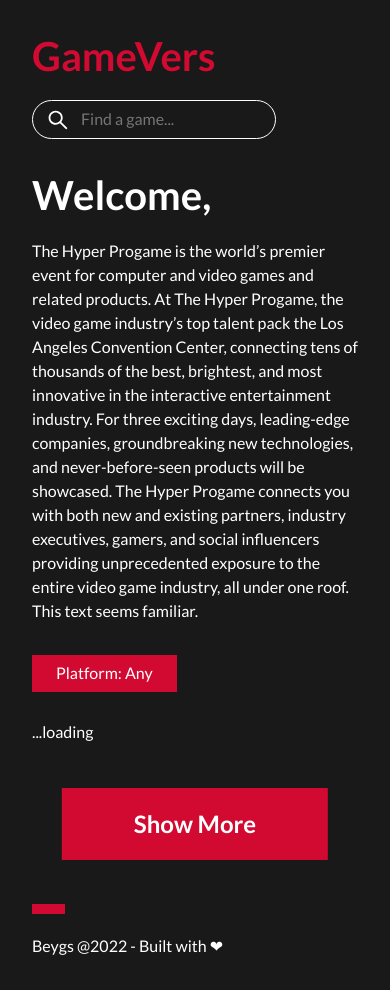
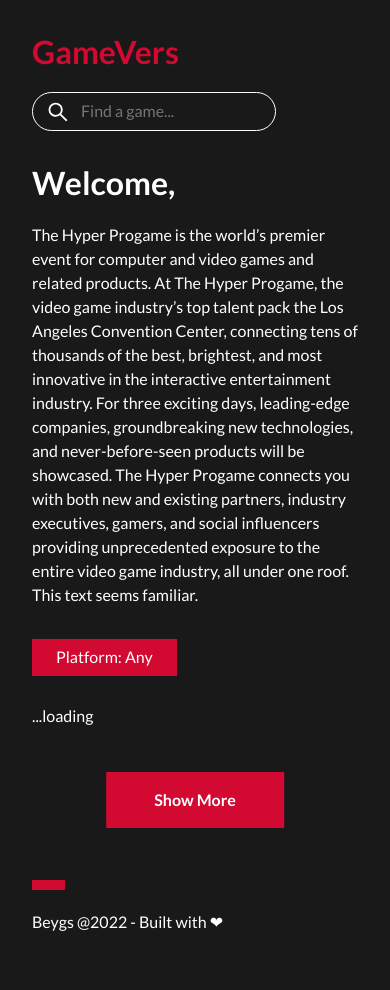
Before and after one commit to Beygs/GameVers, a website built with webpack: page index.html in a window 390 px wide. After the commit the page ends 966 px from the top, so only its background shows below. Built offline with nearby package versions, Linux system fonts and the light colour scheme; files whose address does not match are found by name.

Commit message:
raisponsive

```diff
--- a/src/index.ts
+++ b/src/index.ts
@@ -10,6 +10,8 @@ export let previous_path: string;
 
 const setRoute = (): boolean => {
   const pageContent = document.getElementById('app');
+
+  window.scrollTo(0, 0);
 
   if (pageContent) {
 
--- a/src/scss/abstracts/_mixins.scss
+++ b/src/scss/abstracts/_mixins.scss
@@ -2,8 +2,8 @@
   font-size: 4rem;
   font-weight: 700;
 
-  @media screen and (max-width: 700px) {
-    font-size: 2.5rem;
+  @include tablet {
+    font-size: 2rem;
   }
 }
 
@@ -13,3 +13,15 @@
   color: white;
   border: none;
 }
+
+@mixin tablet {
+  @media screen and (max-width: 700px) {
+    @content;
+  }
+}
+
+@mixin mobile {
+  @media screen and (max-width: 500px) {
+    @content;
+  }
+}
--- a/src/scss/layout/_cards_grid.scss
+++ b/src/scss/layout/_cards_grid.scss
@@ -2,4 +2,12 @@
   display: grid;
   grid-gap: spacing("small");
   grid-template-columns: repeat(3, 1fr);
+
+  @media screen and (max-width: 1150px) {
+    grid-template-columns: repeat(2, 1fr);
+  }
+
+  @include tablet {
+    grid-template-columns: repeat(1, 1fr);
+  }
 }
--- a/src/scss/layout/_footer.scss
+++ b/src/scss/layout/_footer.scss
@@ -1,4 +1,6 @@
 footer {
+  margin-top: spacing("large");
+
   .spacer {
     background-color: $red;
     height: 10px;
--- a/src/scss/pages/_page_details.scss
+++ b/src/scss/pages/_page_details.scss
@@ -33,17 +33,26 @@
   .content {
     &__header {
       display: flex;
+      flex-wrap: wrap;
       align-items: center;
       justify-content: space-between;
       margin-bottom: spacing("medium");
 
       .title {
         @include big-heading;
+        width: 70%;
       }
 
       .rating {
         font-size: 1.5rem;
         color: $red;
+
+      }
+      @media screen and (max-width: 1200px) {
+        .title,
+        .rating {
+          width: 100%;
+        }
       }
     }
 
@@ -67,12 +76,24 @@
       &-first {
         .detail {
           width: 25%;
+
+          @include tablet {
+            width: 50%;
+          }
+
+          @include mobile {
+            width: 100%;
+          }
         }
       }
 
       &-last {
         .detail {
           width: 50%;
+
+          @include mobile {
+            width: 100%;
+          }
         }
       }
     }
--- a/src/scss/pages/_page_list.scss
+++ b/src/scss/pages/_page_list.scss
@@ -1,6 +1,4 @@
 .page-list {
-  margin-bottom: spacing("large");
-
   .description {
     margin-bottom: spacing("medium");
 
@@ -31,5 +29,9 @@
     transform: translateX(-50%);
     margin-top: spacing("large");
     padding: 1em 3em;
+
+    @include mobile {
+      font-size: 1rem;
+    }
   }
 }
--- a/src/ts/components/GameDetailsPage.ts
+++ b/src/ts/components/GameDetailsPage.ts
@@ -45,7 +45,7 @@ const GameDetailsDisplay = ({
   <div class="content">
     <div class="content__header">
       <h3 class="title">${name}</h3>
-      <h4 class="rating">${rating}/5 - ${ratings_count} votes</h4>
+      <h4 class="rating">${rating}/5 - ${ratings_count}&nbsp;votes</h4>
     </div>
     <div class="description">
       ${description}
```
